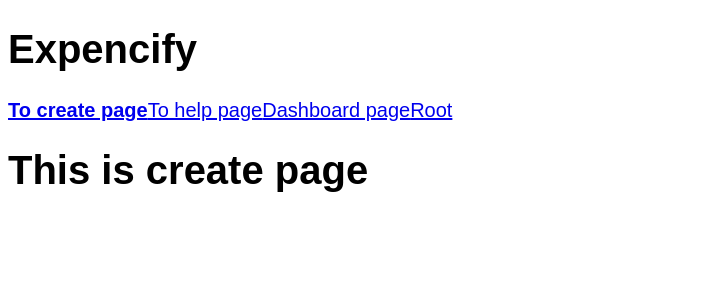
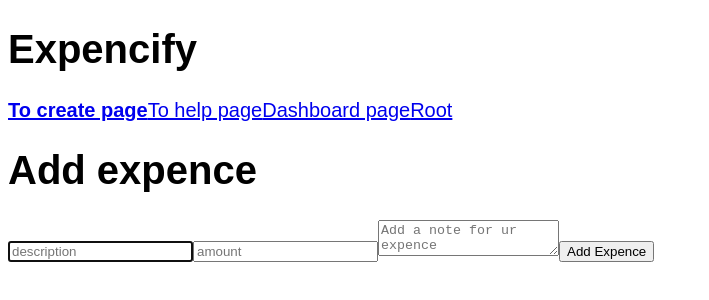
Before and after one commit to LawrenShin/expencify, a React (Create React App) app: page /create in a window 1280 px wide. Shown: the top 300 px of the page, without its empty margins (0-709 px from the left). Built offline with nearby package versions, Linux system fonts and the light colour scheme.

Commit message:
working on add expence form

```diff
--- a/src/components/create/Create.js
+++ b/src/components/create/Create.js
@@ -1,7 +1,11 @@
 import React from 'react';
+import ExpenceForm from './../expence_form/ExpenceForm';
 
 const Create = () => (
-    <h1>This is create page</h1>
+    <div>
+        <h1>Add expence</h1>
+        <ExpenceForm />
+    </div>
 );
 
 export default Create;
--- /dev/null
+++ b/src/components/expence_form/ExpenceForm.js
@@ -0,0 +1,54 @@
+import React from 'react';
+
+export default class ExpenceForm extends React.Component {
+  state = {
+    description: '',
+    note: '',
+    amount: ''
+  };
+
+  onDescriptionChange = (e) => {
+    const description = e.target.value;
+    this.setState(() => ({ description }));
+  }
+
+  onNoteChange = (e) => {
+    const note = e.target.value;
+    this.setState(() => ({ note }));
+  }
+
+  onAmountChange = (e) => {
+    const amount = e.target.value;
+    if(amount.match(/^\d*(\.\d{0,2})?$/)){
+      this.setState(() => ({ amount }));
+    }
+  };
+
+  render() {
+    console.log(this.state);
+    return (
+      <div>
+        <form>
+          <input
+            type="text"
+            placeholder="description"
+            autoFocus
+            value={this.state.description}
+            onChange={this.onDescriptionChange} />
+
+          <input type="text" placeholder="amount"
+          value={this.state.amount}
+          onChange={this.onAmountChange} />
+
+          <textarea
+            placeholder="Add a note for ur expence"
+            value={this.state.note}
+            onChange={this.onNoteChange}>
+          </textarea>
+
+          <button>Add Expence</button>
+        </form>
+      </div>
+    );
+  };
+};
```
